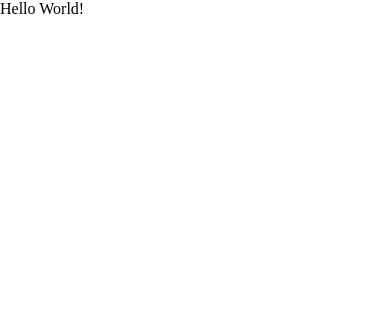
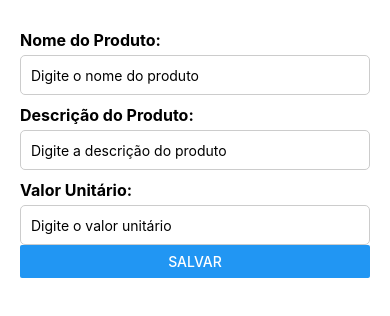
Before and after one commit to Artasi67/Cadastro_Produto, a React Native app: screen / in a window 390 px wide. Shown: the top 316 px of the page. Built offline with nearby package versions, Linux system fonts and the light colour scheme.

Commit message:
primeiro save

```diff
--- a/App.tsx
+++ b/App.tsx
@@ -4,7 +4,7 @@ import Tela_cadastro_produto from './src/views/Tela_cadastro_produto';
 
 export default function App() {
   return (
-    <View>Hello World!</View>
+    <Tela_cadastro_produto/>
   );
 }
 
--- a/package.json
+++ b/package.json
@@ -13,11 +13,15 @@
     "@react-native-async-storage/async-storage": "^2.1.1",
     "expo": "~52.0.32",
     "expo-status-bar": "~2.0.1",
+    "has-flag": "^5.0.1",
+    "imurmurhash": "^0.1.4",
+    "js-tokens": "^9.0.1",
     "react": "18.3.1",
     "react-dom": "18.3.1",
     "react-hook-form": "^7.54.2",
     "react-native": "0.76.7",
-    "react-native-web": "~0.19.13"
+    "react-native-web": "~0.19.13",
+    "write-file-atomic": "^6.0.0"
   },
   "devDependencies": {
     "@babel/core": "^7.20.0",
--- a/src/views/Tela_cadastro_produto.tsx
+++ b/src/views/Tela_cadastro_produto.tsx
@@ -4,7 +4,25 @@ import { View, Text,TextInput, Button, Alert, StyleSheet } from "react-native";
 const Tela_cadastro_produto: React.FC = () => {
 
     return(
-        <View>Olá Mundo!</View>
+        <View style={styles.container}>
+            <Text style={styles.label}>Nome do Produto:</Text>
+            <TextInput
+                style={styles.input}
+                placeholder="Digite o nome do produto"
+            />
+            <Text style={styles.label}>Descrição do Produto:</Text>
+            <TextInput
+                style={styles.input}
+                placeholder="Digite a descrição do produto"
+            />
+            <Text style={styles.label}>Valor Unitário:</Text>
+            <TextInput
+                style={styles.input}
+                placeholder="Digite o valor unitário"
+                keyboardType="numeric"
+            />
+            <Button title="Salvar"/>
+        </View>
     )
 }
 
```
Also changed, not shown: 1 other file (tests, documents, lock files or other folders).
